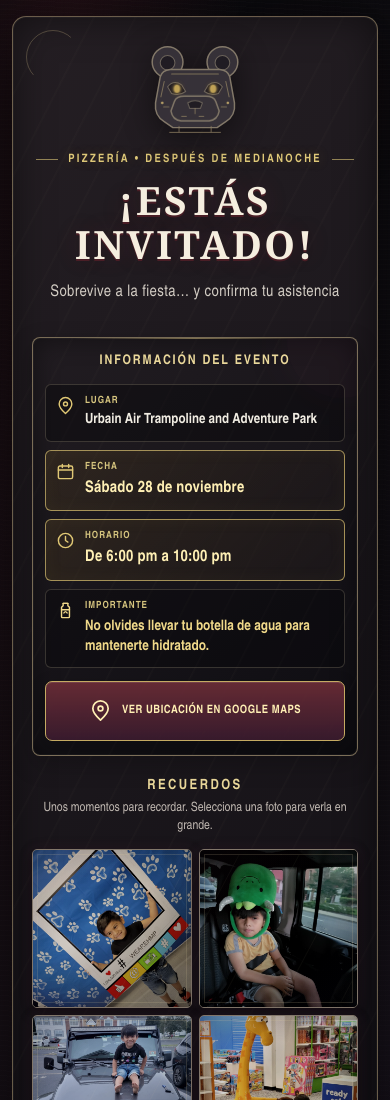
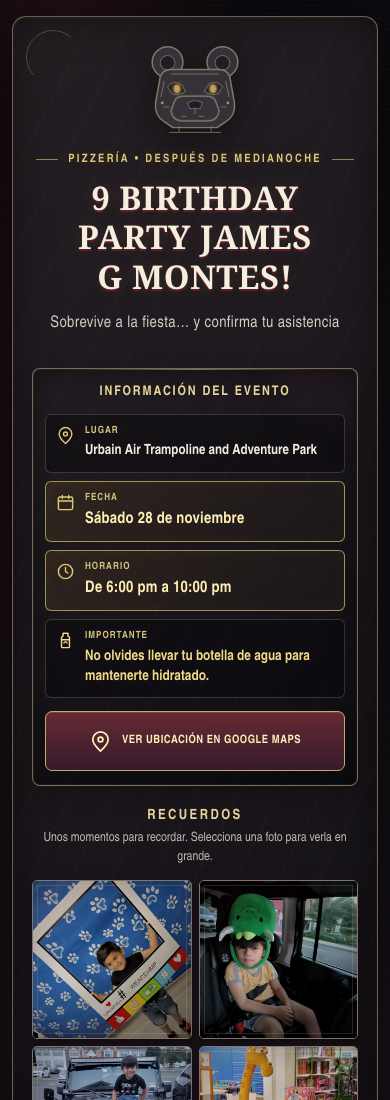
Before and after one commit to JoseMontes13/fufy-invitacion, a plain HTML site: page index.html in a window 390 px wide. Shown: the top 1100 px of the page. Drawn offline with nearby package versions, Linux system fonts and the light colour scheme.

Commit message:
Actualiza titulo de invitacion
Co-authored-by: Copilot <223556219+Copilot@users.noreply.github.com>

```diff
--- a/index.html
+++ b/index.html
@@ -8,7 +8,7 @@
   <meta property="og:type" content="website">
   <meta property="og:title" content="¡ESTÁS INVITADO!">
   <meta property="og:description" content="Sobrevive a la fiesta… y confirma tu asistencia.">
-  <title>¡ESTÁS INVITADO! — Fiesta de medianoche</title>
+  <title>9 Birthday Party James G Montes!</title>
   <script src="https://cdn.jsdelivr.net/npm/@supabase/supabase-js@2"></script>
   <style>
     :root {
@@ -763,15 +763,47 @@
       content: "";
     }
 
-    h1 {
+    .invitation > h1 {
       margin: 0;
-      color: #f5eedf;
+      color: #f4eedf;
       font-family: Georgia, "Times New Roman", serif;
-      font-size: clamp(2.45rem, 10.4vw, 3.55rem);
+      font-size: clamp(2rem, 8.6vw, 3rem);
       font-weight: 700;
-      letter-spacing: .065em;
-      line-height: 1.12;
-      text-shadow: 0 2px 0 rgba(79, 31, 39, .9), 0 0 24px rgba(137, 34, 48, .2);
+      letter-spacing: .015em;
+      line-height: 1.16;
+      text-shadow: 0 2px 0 rgba(100, 30, 40, .9), 0 0 20px rgba(224, 190, 103, .14);
+      text-wrap: balance;
+      animation:
+        invitationTitleReveal .95s cubic-bezier(.2, .8, .2, 1) both,
+        titleFlicker 9s ease-in-out 1s infinite;
+    }
+
+    @keyframes invitationTitleReveal {
+      from {
+        opacity: 0;
+        filter: blur(3px);
+        transform: translateY(10px);
+      }
+
+      to {
+        opacity: 1;
+        filter: blur(0);
+        transform: translateY(0);
+      }
+    }
+
+    @keyframes titleFlicker {
+      0%, 48%, 54%, 100% {
+        text-shadow: 0 2px 0 rgba(100, 30, 40, .9), 0 0 18px rgba(224, 190, 103, .14);
+      }
+
+      51% {
+        text-shadow: 0 2px 0 rgba(100, 30, 40, .9), 0 0 13px rgba(224, 190, 103, .1);
+      }
+
+      86% {
+        text-shadow: 0 2px 0 rgba(100, 30, 40, .9), 0 0 22px rgba(224, 190, 103, .2);
+      }
     }
 
     .intro {
@@ -949,8 +981,9 @@
         height: 99px;
       }
 
-      h1 {
-        font-size: clamp(2.2rem, 10vw, 2.8rem);
+      .invitation > h1 {
+        font-size: clamp(1.95rem, 8.4vw, 2.55rem);
+        line-height: 1.2;
       }
 
       .counter {
@@ -1501,7 +1534,7 @@
       </svg>
     </div>
     <p class="eyebrow">Pizzería • después de medianoche</p>
-    <h1>¡ESTÁS<br>INVITADO!</h1>
+    <h1>9 Birthday Party James G Montes!</h1>
     <p class="intro">Sobrevive a la fiesta… y confirma tu asistencia</p>
 
     <section class="event-info" aria-labelledby="event-info-title">
```
